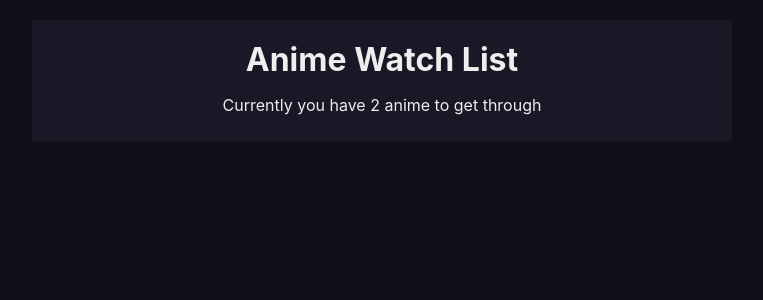
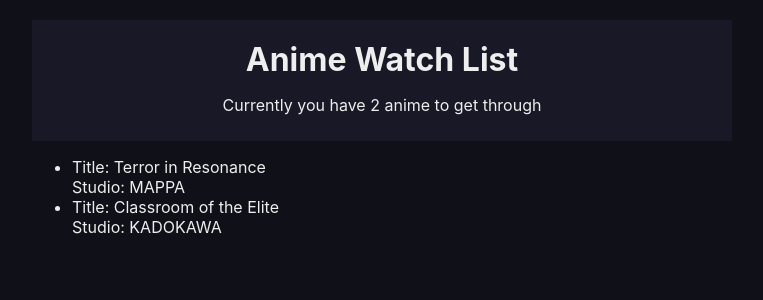
Before and after one commit to dev-xero/book-list-anime, a React (Create React App) app: page / in a window 1280 px wide. Shown: the top 300 px of the page, without its empty margins (258-1021 px from the left). Built offline with nearby package versions, Linux system fonts and the light colour scheme; the HTML template or start-up script is replaced by a standard one.

Commit message:
Updated Some Components

```diff
--- a/src/App.jsx
+++ b/src/App.jsx
@@ -1,5 +1,6 @@
 import React from 'react'
 import NavBar from './components/NavBar'
+import BookList from './components/BookList'
 import { BookContextProvider } from './context/BookContext'
 
 export default function App() {
@@ -7,6 +8,7 @@
     <div className="App">
       <BookContextProvider>
         <NavBar />
+        <BookList />
       </BookContextProvider>
     </div>
   )
--- a/src/components/BookDetails.jsx
+++ b/src/components/BookDetails.jsx
@@ -0,0 +1,16 @@
+import React, { useContext } from 'react'
+import { BookContext } from '../context/BookContext'
+
+const BookDetails = ({ book }) => {
+
+	const { handleRemoveBook } = useContext(BookContext)
+
+	return (
+		<li onClick={handleRemoveBook}>
+			<div className="title">Title: {book.title}</div>
+			<div className="author">Studio: { book.studio }</div>
+		</li>
+	)
+}
+
+export default BookDetails
--- a/src/components/BookList.jsx
+++ b/src/components/BookList.jsx
@@ -0,0 +1,21 @@
+import React, { useContext } from 'react'
+import BookDetails from '../components/BookDetails'
+import { BookContext } from '../context/BookContext'
+
+const BookList = () => {
+  const { books } = useContext(BookContext)
+
+  return books.length ? (
+    <div className="book-list">
+      <ul>
+        {books.map(book => (
+          <BookDetails key={book.id} book={book} />
+        ))}
+      </ul>
+    </div>
+  ) : (
+    <div className="empty">No Anime to Checkout</div>
+  )
+}
+
+export default BookList
```
